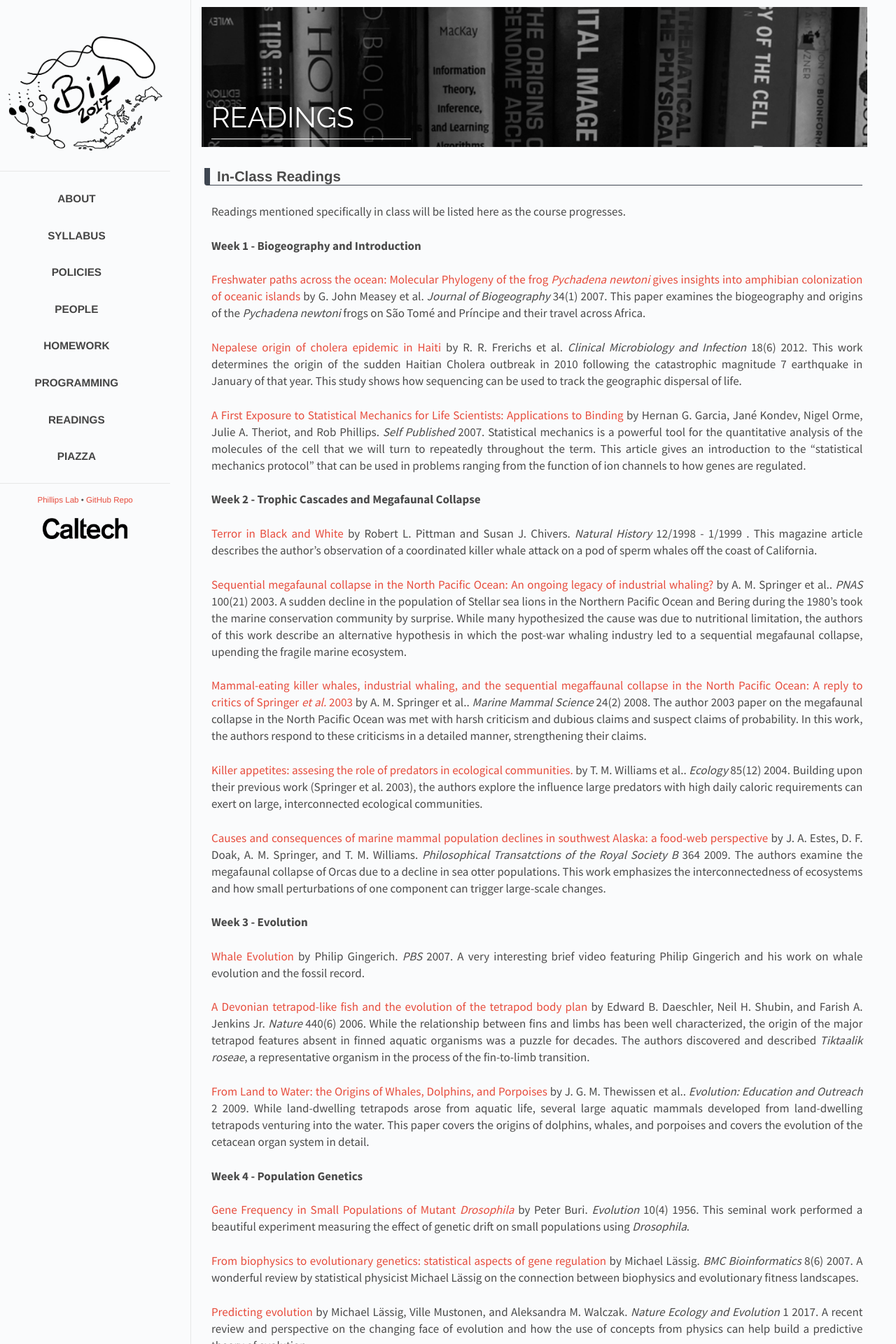
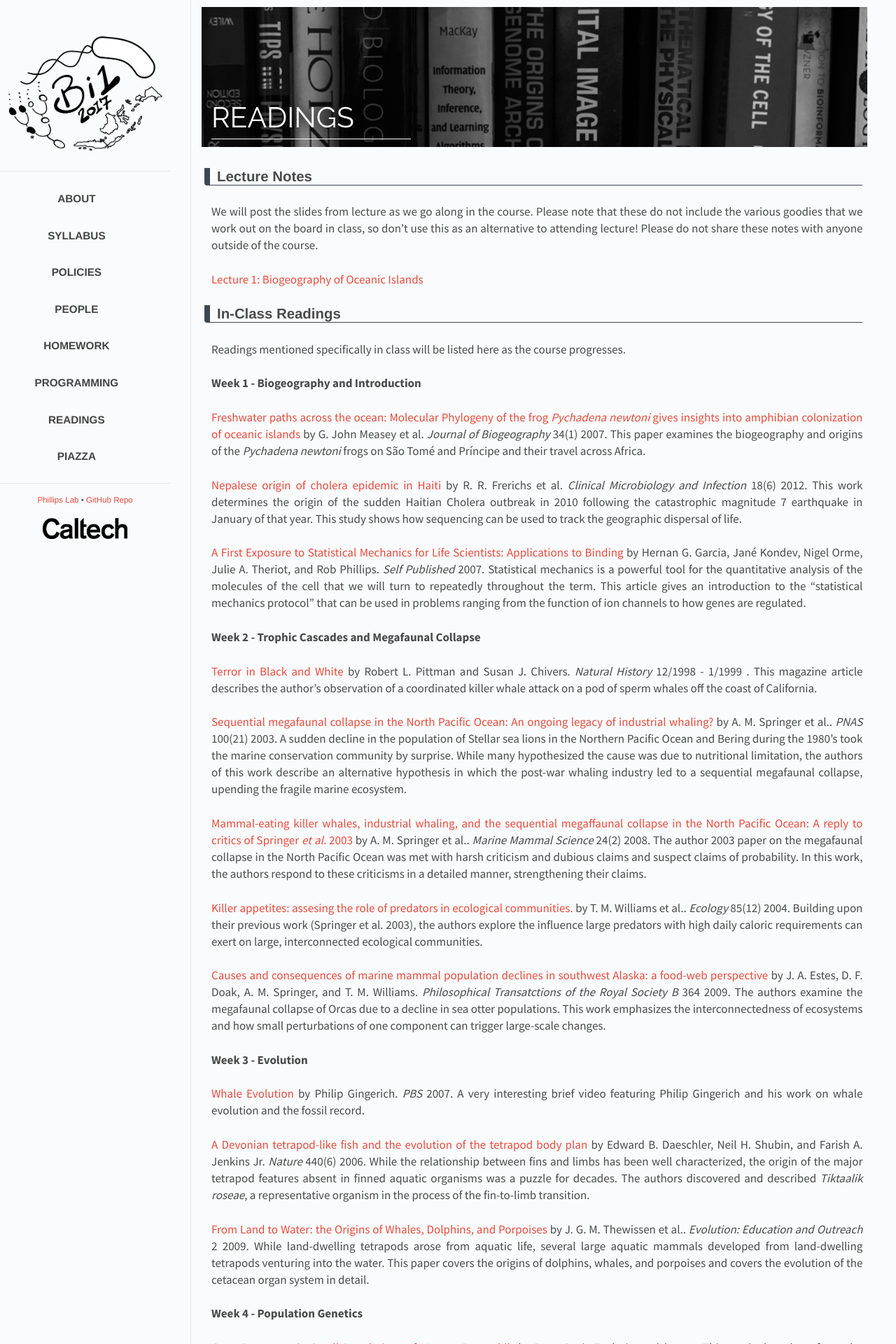
Before and after one commit to RPGroup-PBoC/bi1, a Jekyll site: the page built from _posts/2017-01-24-readings.md, in a window 1280 px wide. Shown: the top 1920 px of the page at 70% size. Built offline with Jekyll 4.4.1, drawn with Linux system fonts in a browser that asks for light colours.

Commit message:
Added the lcture notes and updated the sequence analysis tutorial

```diff
--- a/_posts/2017-01-24-readings.md
+++ b/_posts/2017-01-24-readings.md
@@ -5,6 +5,16 @@ cover: readings.jpg
 categories: posts
 permalink: readings
 ---
+
+## Lecture Notes
+
+We will post the slides from lecture as we go along in the course. Please note
+that these do not include the various goodies that we work out on the board in
+class, so don't use this as an alternative to attending lecture! Please do not
+share these notes with anyone outside of the course.
+
+[Lecture 1: Biogeography of Oceanic Islands](http://www.rpgroup.caltech.edu/courses/bi1_2017/protected/Bi1_Sp2017_lec01_Biogeography_of_Oceanic_Islands.pdf)
+
 
 ## In-Class Readings
 
@@ -17,7 +27,7 @@ Readings mentioned specifically in class will be listed here as the course progr
 <span style="display: block; font-weight: 500"> <b>{{ week[0] }}</b></span>
 
 {% for p in week[1] %}
-{% assign dir = "http://www.rpgroup.caltech.edu/courses/bi1_2017/papers/" %}
+{% assign dir = "http://www.rpgroup.caltech.edu/courses/bi1_2017/protected/" %}
 {% if p.link != None %}
 {% assign dir = p.link %}
 [{{ p.title }}]({{ p.link }}) by {{ p.author }} *{{ p.journal }}* {{ p.volume }}{{ p.number }} {{ p.year }}. {{ p.description }}
```
Also changed, not shown: 2 other files.
